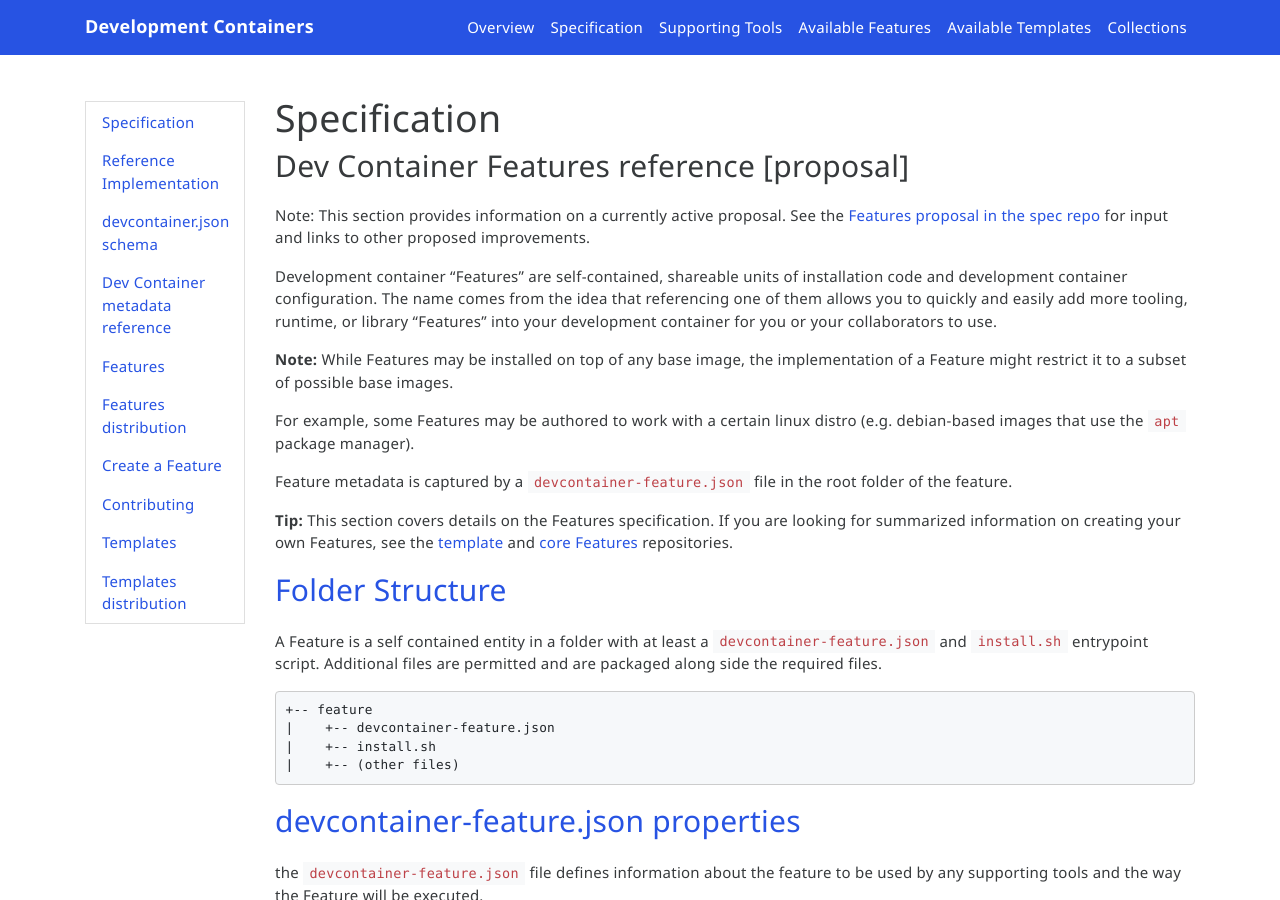
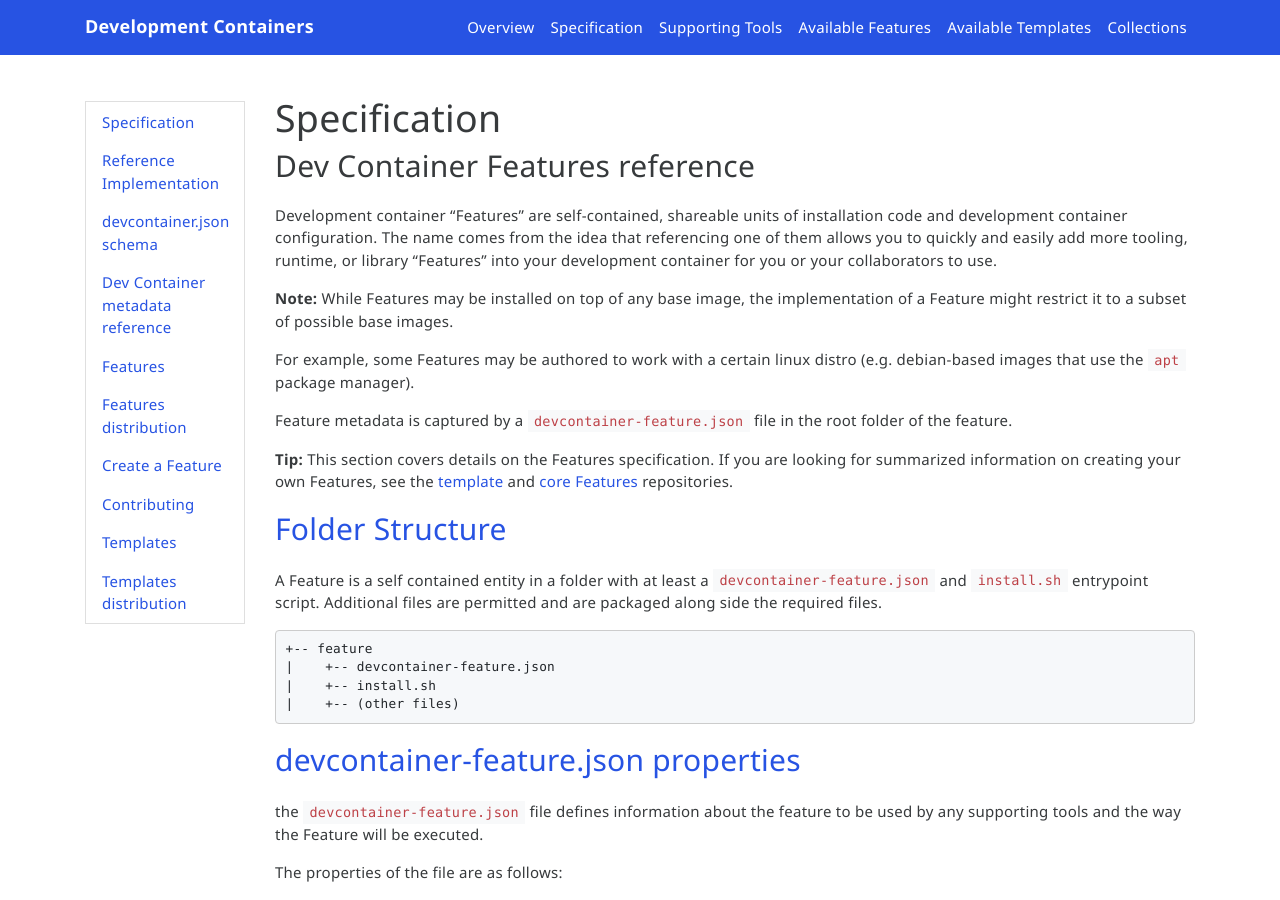
Before and after one commit to devcontainers/devcontainers.github.io, a Jekyll site: the page built from _implementors/features.md, in a window 1280 px wide and 900 px high. Built offline with Jekyll 4.4.1, drawn with Linux system fonts in a browser that asks for light colours; nearby versions of some CDN libraries; comment, search, counter and statistics services are not loaded; some of the changed text lies outside the part shown.

Commit message:
Remove proposal, caps

```diff
--- a/_implementors/features.md
+++ b/_implementors/features.md
@@ -1,12 +1,10 @@
 ---
 layout: implementors
-title:  "Dev Container Features reference [proposal]"
+title:  "Dev Container Features reference"
 shortTitle: "Features"
 author: Microsoft
 index: 5
 ---
-
-> Note: This section provides information on a currently active proposal. See the [Features proposal in the spec repo](https://github.com/devcontainers/spec/issues/61) for input and links to other proposed improvements.
 
 Development container "Features" are self-contained, shareable units of installation code and development container configuration. The name comes from the idea that referencing one of them allows you to quickly and easily add more tooling, runtime, or library "Features" into your development container for you or your collaborators to use.
 
@@ -161,7 +159,7 @@
 
 ## <a href="#release" name="release" class="anchor"> Release </a>
 
-_For information on distribution features, see [the dev container features distribution proposal](../features-distribution)._
+_For information on distributing Features, see [the dev container features distribution page](../features-distribution)._
 
 ## <a href="#execution" name="execution" class="anchor"> Execution </a>
 
```
Also changed, not shown: _implementors/create-feature.md (+0 -2 lines), _implementors/features-distribution.md (+1 -3 lines), _implementors/json_reference.md (+2 -2 lines), _implementors/reference.md (+1 -1 lines).
